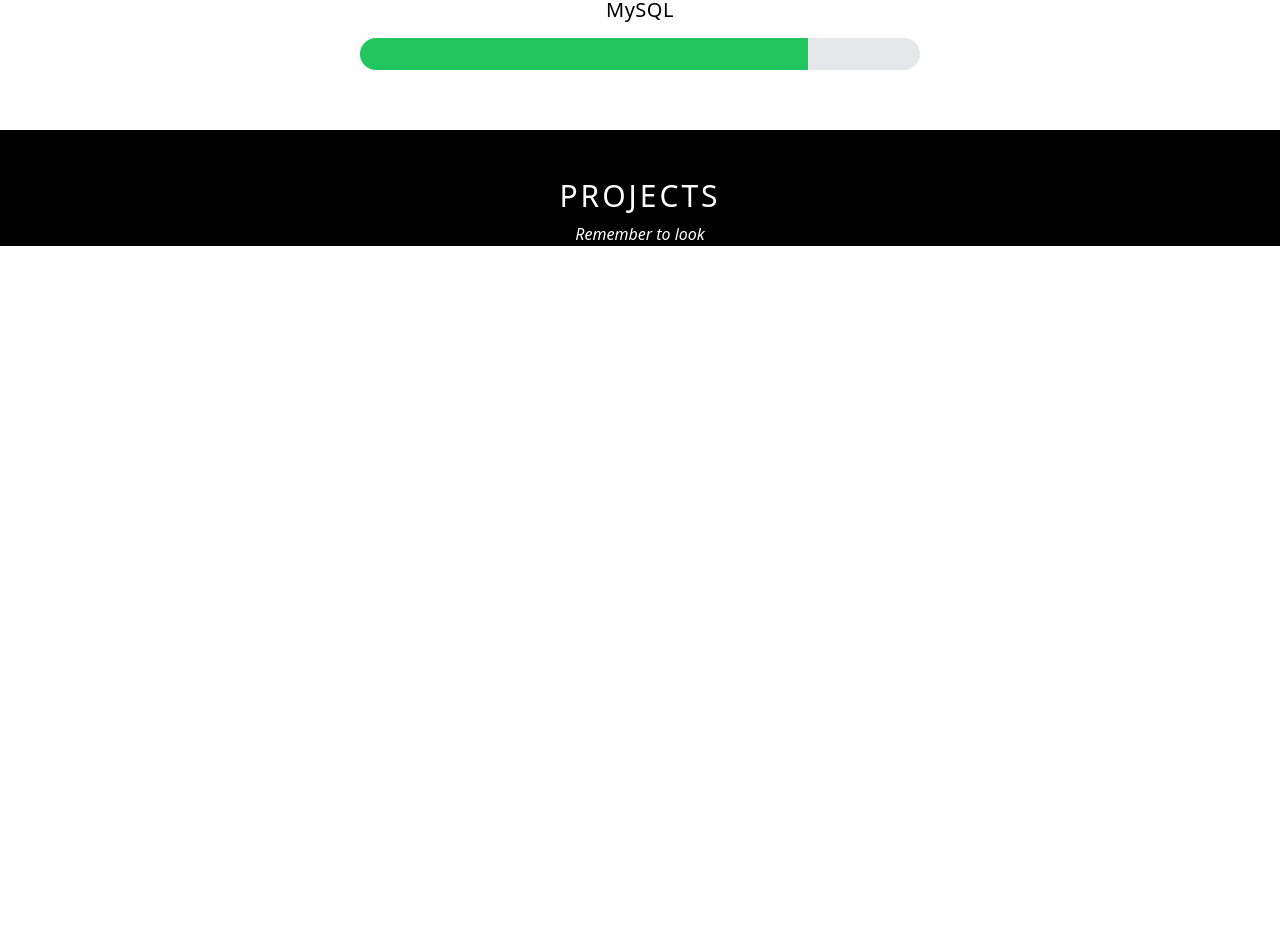
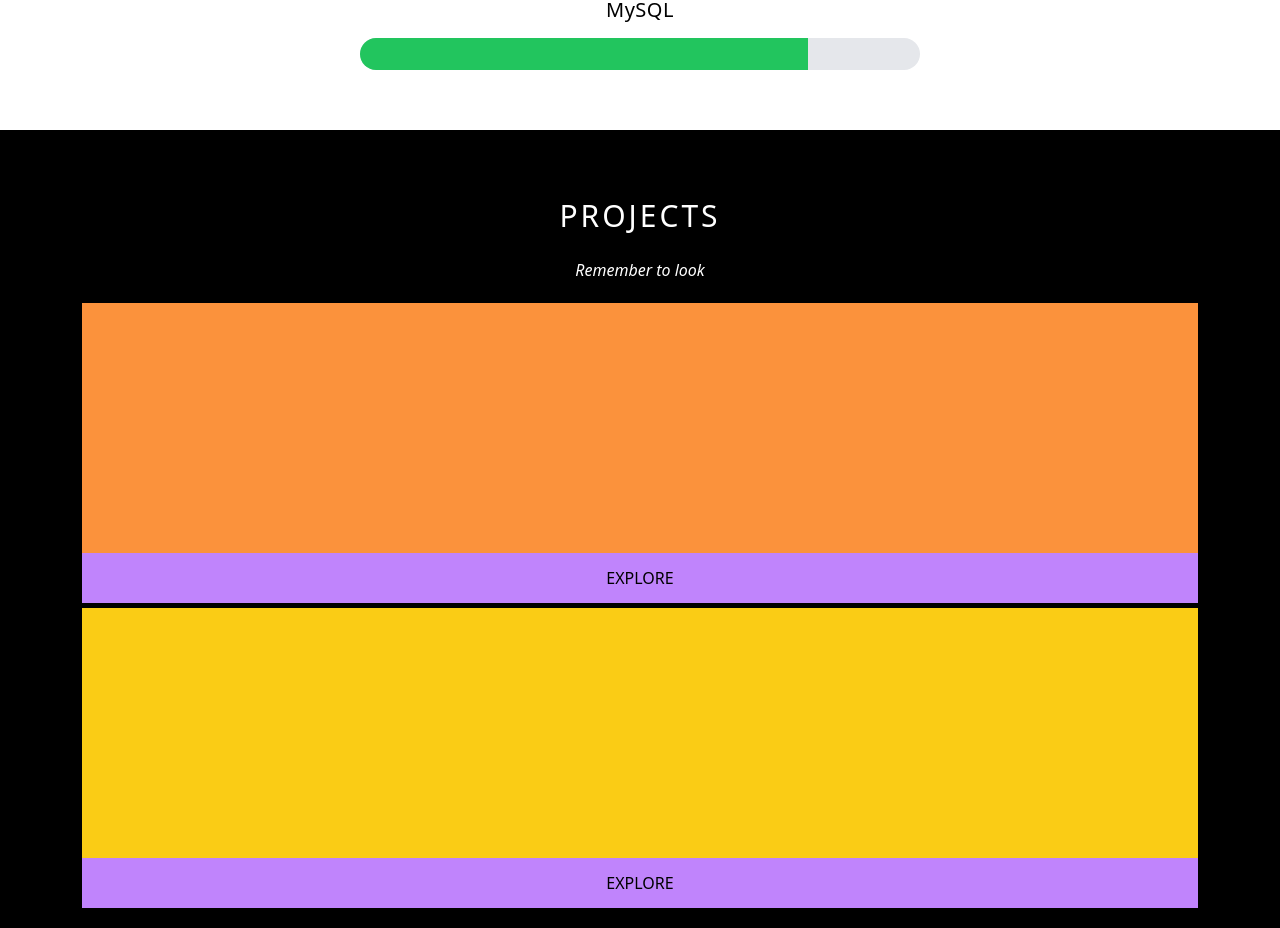
Before and after one commit to Kaizen2002/myPortfolio_with_react, a React (Vite) app: page / in a window 1280 px wide. Shown: the part 1646-2574 px from the top of the page. Before the commit the page ends 1892 px from the top, so only its background shows below. Built offline with nearby package versions, Linux system fonts and the light colour scheme.

Commit message:
complete my project part in portfolio

```diff
--- a/src/components/Project.jsx
+++ b/src/components/Project.jsx
@@ -3,13 +3,18 @@ import React from 'react'
 function Project() {
     return (
         <div className='w-full bg-black '>
-            <div className="project-container w-[50%] m-auto flex flex-col ">
+            <div className="project-container p-5 flex flex-col gap-2">
                 <div className="text-center text-white tracking-widest text-3xl font-normal mt-10 py-2">PROJECTS</div>
-                <div className=' text-center text-white'>
-                    <p><i>Remember to look</i></p>
-                </div>
-                <div className="projects-list">
-
+                <div className=' text-center text-white py-2'><i>Remember to look</i></div>
+                <div className="projects-list flex flex-col">
+                    <div className="project1 w-[90%] mt-[5px] m-auto h-[300px] bg-orange-400">
+                        <div className="up w-full h-[250px] bg-cover bg-center  bg-url(myPortfolio_with_react\src\assets\portfolio_ss.png)"></div>
+                        <div className="down w-full h-[50px] bg-purple-400 text-center flex justify-center items-center">EXPLORE</div>
+                    </div>
+                    <div className="project2 w-[90%] mt-[5px] m-auto h-[300px] bg-yellow-400">
+                        <div className="up w-full h-[250px] bg-cover bg-center  bg-url(myPortfolio_with_react\src\assets\portfolio_ss.png)"></div>
+                        <div className="down w-full h-[50px] bg-purple-400 text-center flex justify-center items-center">EXPLORE</div>
+                    </div>
                 </div>
             </div>
         </div>
```
Also changed, not shown: src/assets/portfolio_ss.png (added).
